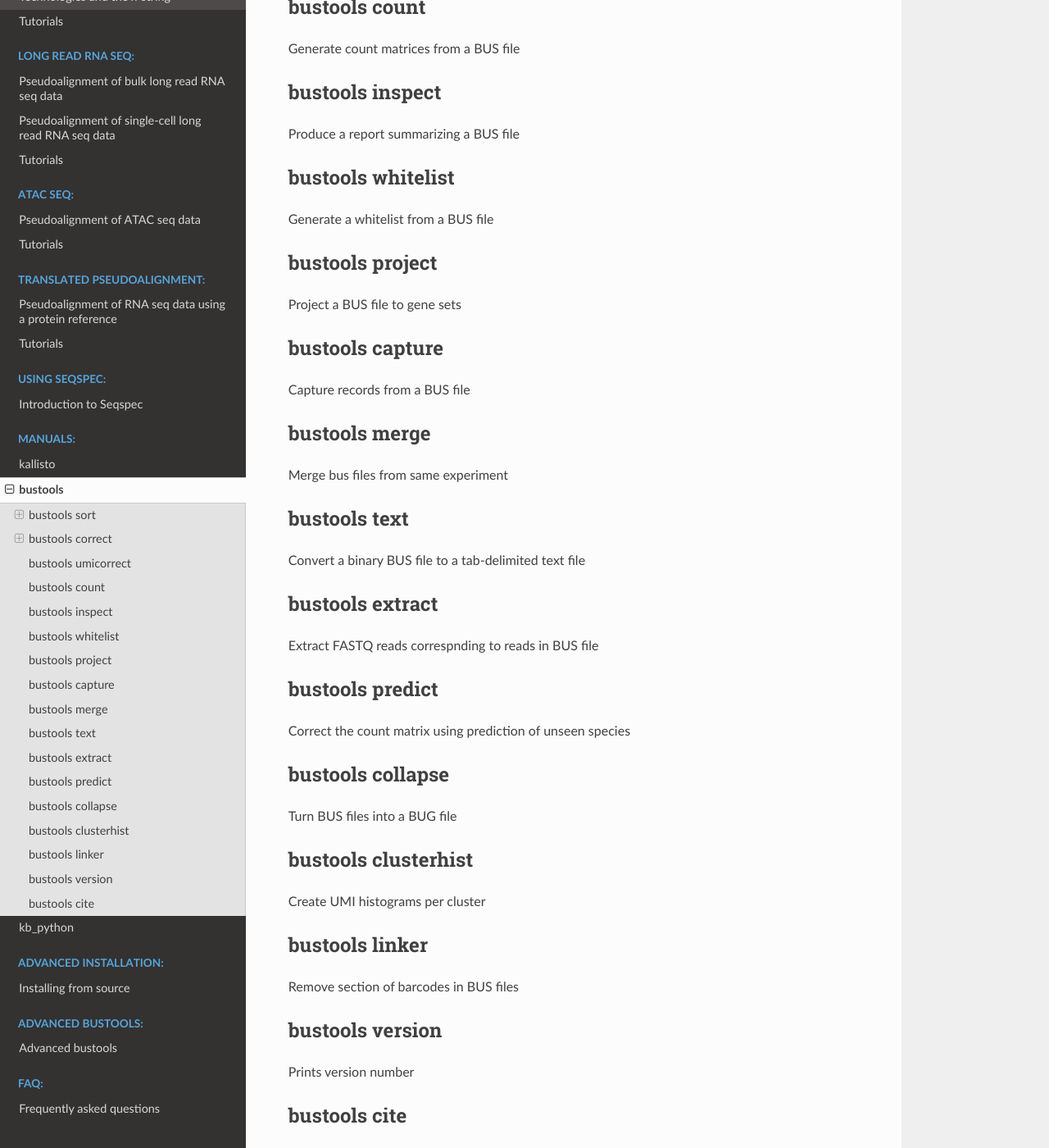
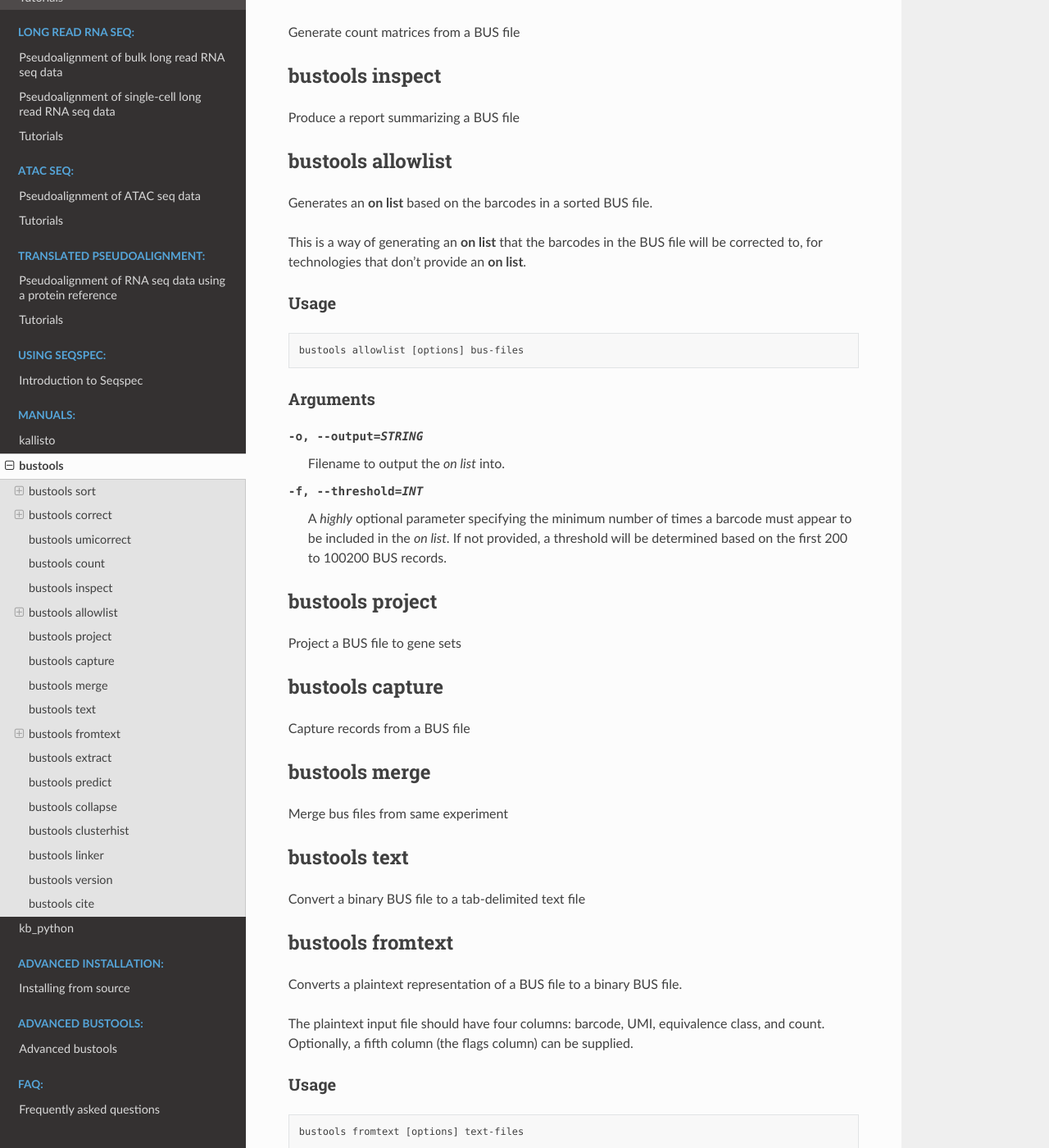
Before and after one commit to pachterlab/kb_docs, a Sphinx documentation site: the page built from docs/source/manuals/bustools.rst, in a window 1280 px wide and 1400 px high, scrolled down 2301 px. Shown: the whole window at 82% size. Built offline with Sphinx 7.4.7 and the Read the Docs theme 2.0.0, drawn with Linux system fonts in a browser that asks for light colours; some of the changed text lies outside the part shown.

Commit message:
Update bustools.rst

```diff
--- a/docs/source/manuals/bustools.rst
+++ b/docs/source/manuals/bustools.rst
@@ -63,17 +63,13 @@
 .........
 
 
-   -o, --output=STRING
-      Filename to output barcode-corrected BUS file into.
+-o, --output=STRING  Filename to output barcode-corrected BUS file into.
 
-   -w, --onlist=FILE
-      File containing the *on list* sequences.
+-w, --onlist=FILE  File containing the *on list* sequences.
 
-   -p, --pipe
-      Write to standard output.
+-p, --pipe  Write to standard output.
 
-   -r, --replace
-      Perform the replacement operation rather than the barcode error correction operation for the file supplied in the -w option.
+-r, --replace  Perform the replacement operation rather than the barcode error correction operation for the file supplied in the -w option.
 
 
 bustools umicorrect
@@ -88,9 +84,27 @@
 ^^^^^^^^^^^^^^^^^^^^
 Produce a report summarizing a BUS file
 
-bustools whitelist
+bustools allowlist
 ^^^^^^^^^^^^^^^^^^^^
-Generate a whitelist from a BUS file
+Generates an **on list** based on the barcodes in a sorted BUS file.
+
+This is a way of generating an **on list** that the barcodes in the BUS file will be corrected to, for technologies that don’t provide an **on list**.
+
+Usage
+.....
+
+.. code-block:: text
+
+   bustools allowlist [options] bus-files
+
+Arguments
+.........
+
+
+-o, --output=STRING  Filename to output the *on list* into.
+
+-f, --threshold=INT  A *highly* optional parameter specifying the minimum number of times a barcode must appear to be included in the *on list*. If not provided, a threshold will be determined based on the first 200 to 100200 BUS records.
+
 
 bustools project
 ^^^^^^^^^^^^^^^^^^^^
@@ -107,6 +121,27 @@
 bustools text
 ^^^^^^^^^^^^^^^^^^^^
 Convert a binary BUS file to a tab-delimited text file
+
+bustools fromtext
+^^^^^^^^^^^^^^^^^^^^
+Converts a plaintext representation of a BUS file to a binary BUS file.
+
+The plaintext input file should have four columns: barcode, UMI, equivalence class, and count. Optionally, a fifth column (the flags column) can be supplied.
+
+Usage
+.....
+
+.. code-block:: text
+
+   bustools fromtext [options] text-files
+
+Arguments
+.........
+
+
+-o, --output=STRING  Filename to write the output BUS file.
+
+-p, --pipe  Write to standard output.
 
 bustools extract
 ^^^^^^^^^^^^^^^^^^^^
```
